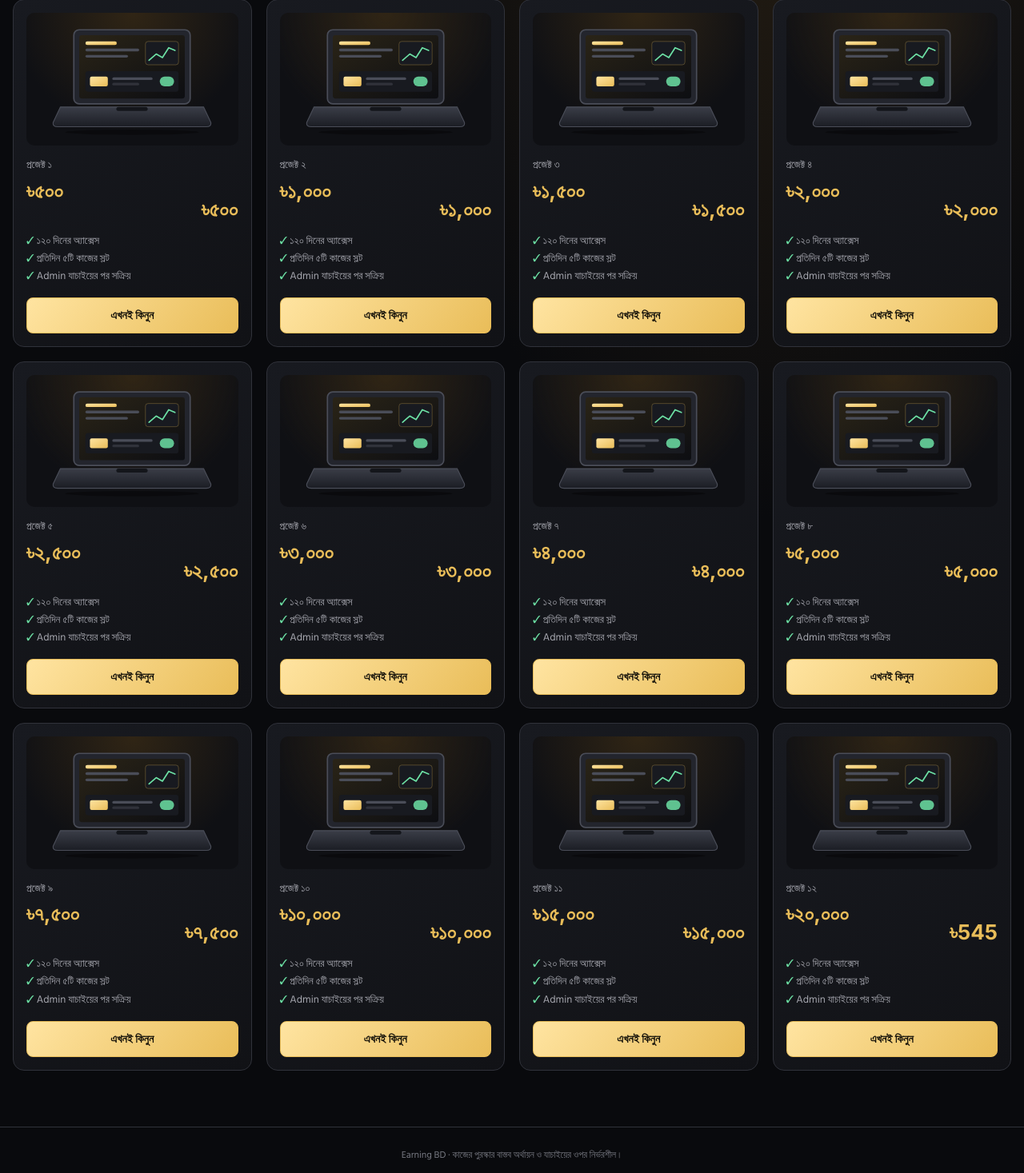
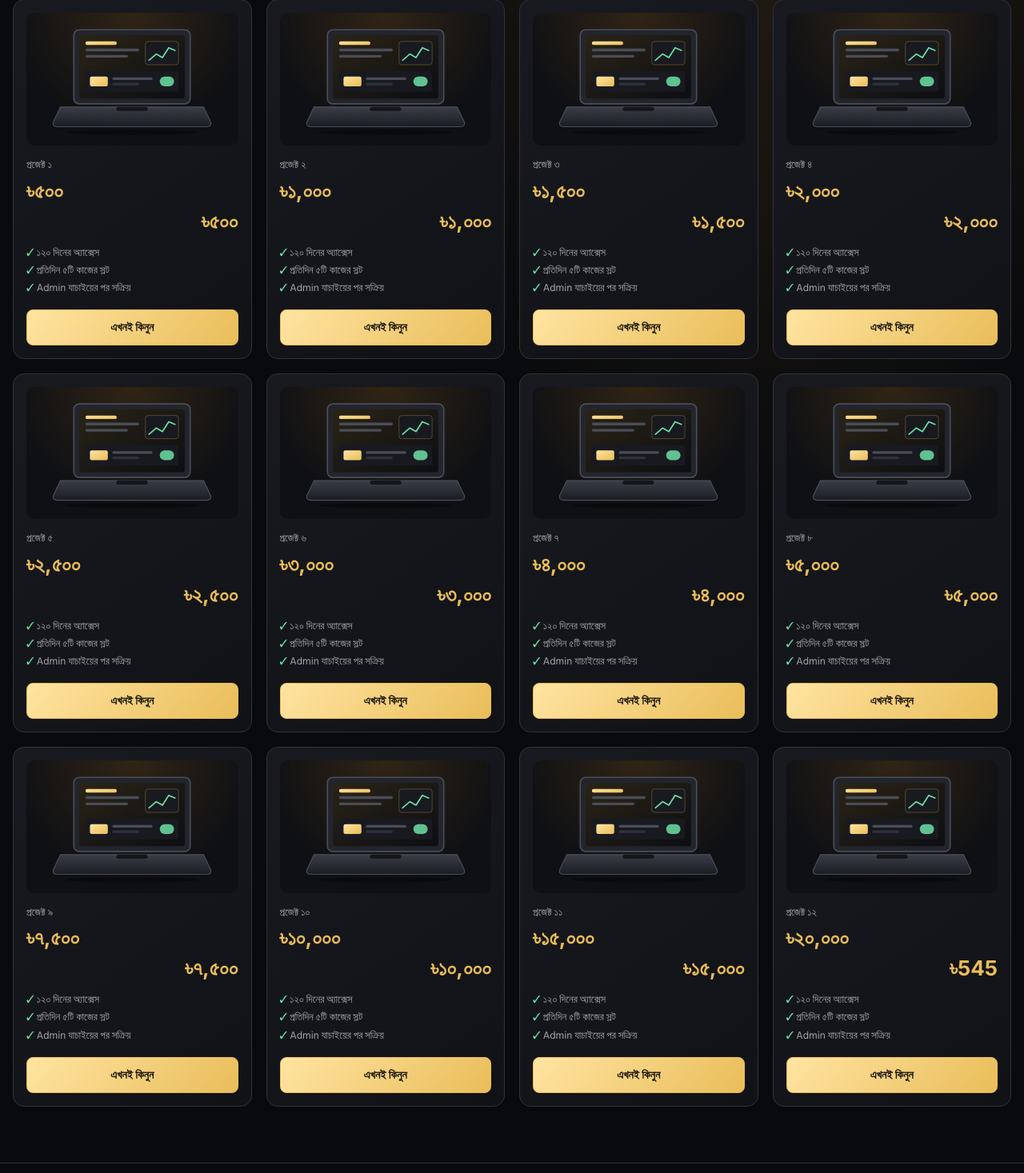
Before and after one commit to Monirul64/Earningbd, a Flask app: page /buy in a window 1280 px wide. Shown: the part 380-1847 px from the top of the page at 80% size. Run offline with Flask 3, Linux system fonts and the light colour scheme; a user stored in the database is signed in; data that the repository does not hold is empty; some libraries are stand-ins or nearby versions.

Commit message:
Update buy.html

```diff
--- a/templates/buy.html
+++ b/templates/buy.html
@@ -44,7 +44,7 @@
             <span class="muted pkg-name">প্রজেক্ট {{ loop.index|bn }}</span>
 
             <h2>৳{{ p.price|bn }}</h2>
-                                                                                               <h2 style="text-align: right; margin-top: -15px;">
+                                                                                               <h2 style="text-align: right; margin-top: -0px;">
                                                                                                      ৳{{ 545 if loop.index == 12 else p.price|bn }}
                                                                                                </h2>
 
```
